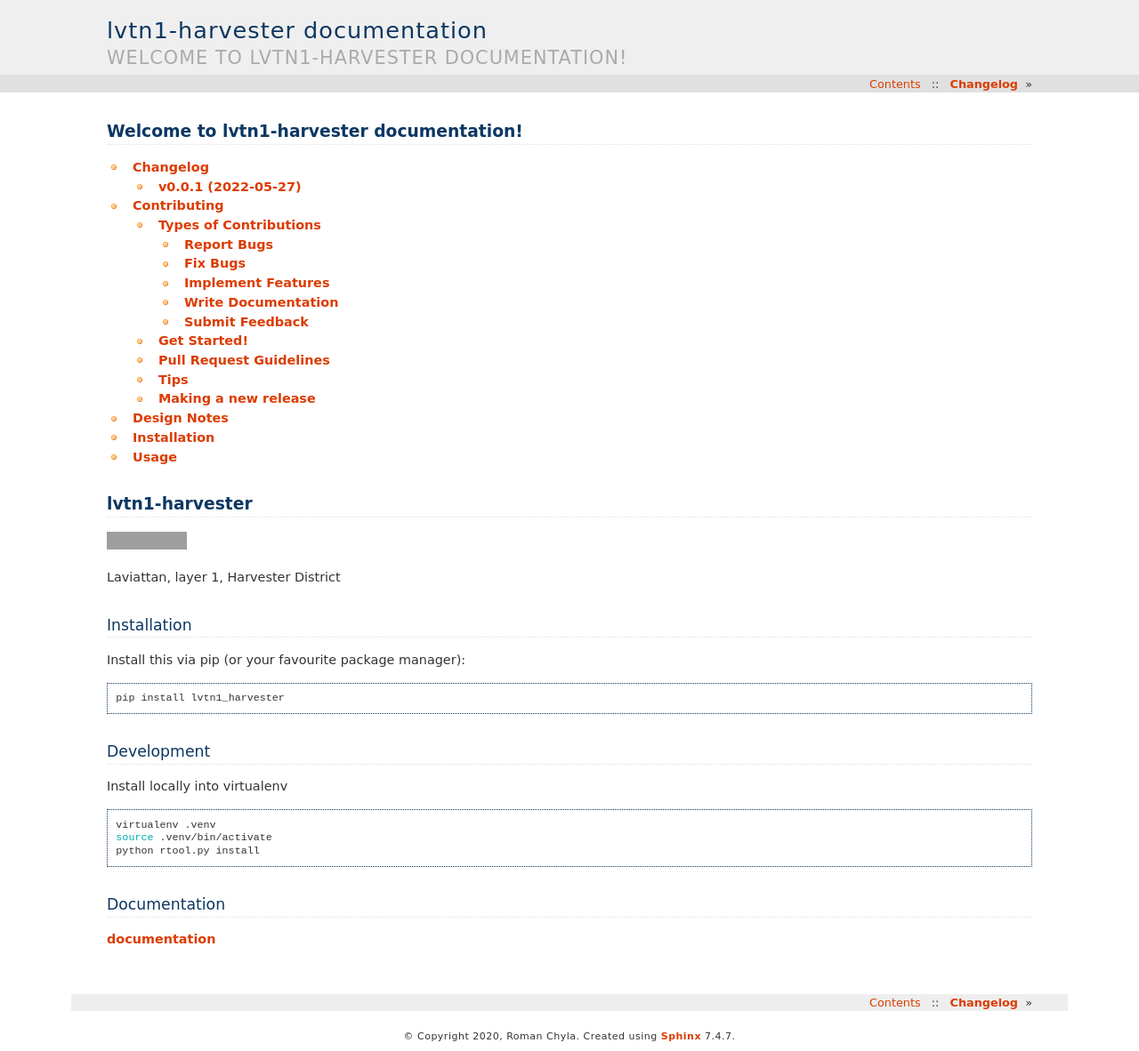
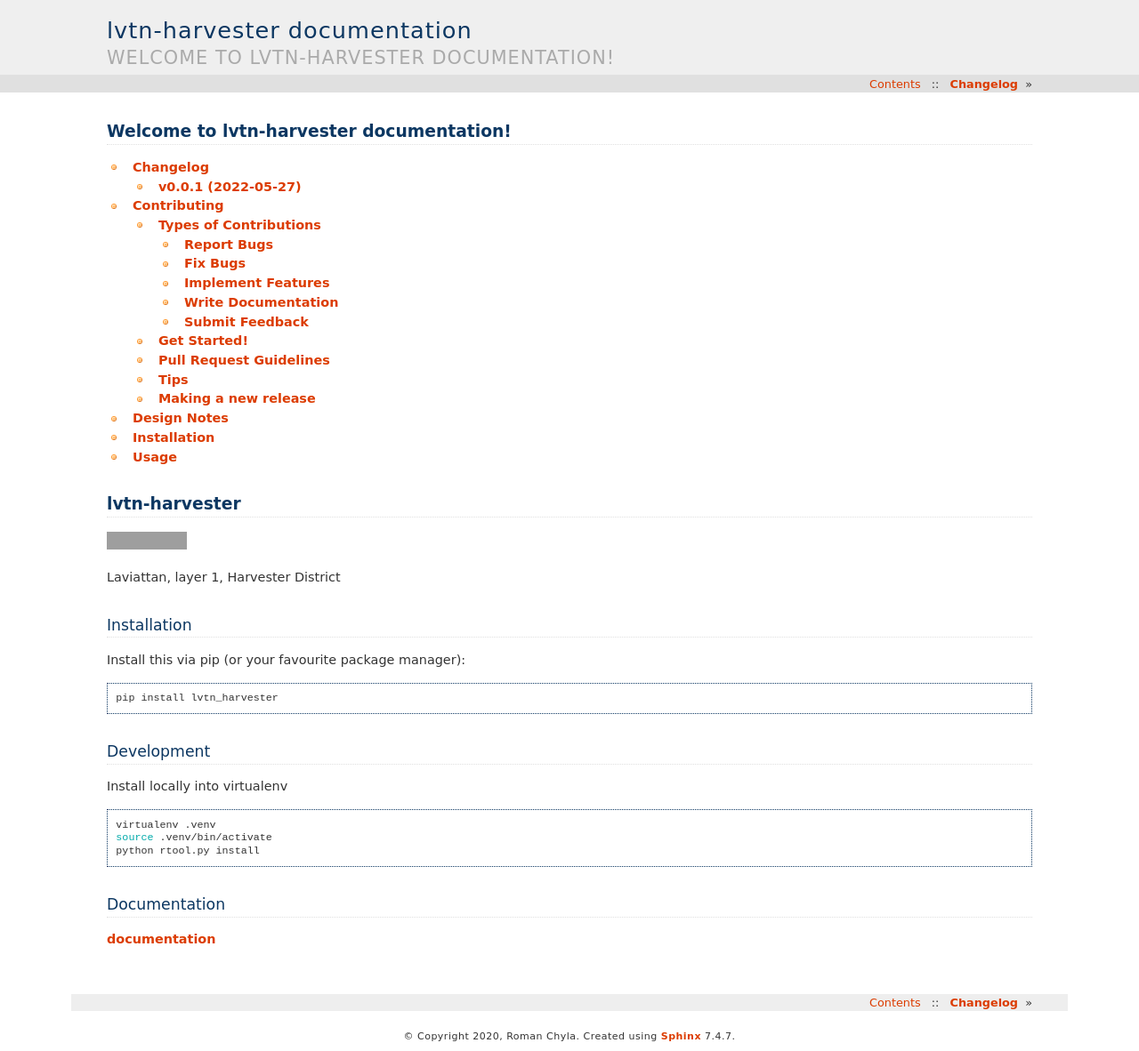
Before and after one commit to adsabs/lvtn-harvester, a Sphinx documentation site: the page built from docs/index.md, in a window 1280 px wide. Shown: the whole page at 89% size. Built offline with Sphinx 7.4.7, drawn with Linux system fonts in a browser that asks for light colours; grey boxes are pictures that could not be loaded.

````diff
--- a/README.md
+++ b/README.md
@@ -1,12 +1,12 @@
-# lvtn1-harvester
+# lvtn-harvester
 
 <p align="center">
 
-![CI Status](https://github.com/adsabs/lvtn1-harvester/actions/workflows/ci.yml/badge.svg)
+![CI Status](https://github.com/adsabs/lvtn-harvester/actions/workflows/ci.yml/badge.svg)
 
   <!--
-  <a href="https://codecov.io/gh/adsabs/lvtn1_harvester">
-    <img src="https://img.shields.io/codecov/c/github/adsabs/lvtn1_harvester.svg?logo=codecov&logoColor=fff&style=flat-square" alt="Test coverage percentage">
+  <a href="https://codecov.io/gh/adsabs/lvtn_harvester">
+    <img src="https://img.shields.io/codecov/c/github/adsabs/lvtn_harvester.svg?logo=codecov&logoColor=fff&style=flat-square" alt="Test coverage percentage">
   </a>
   //-->
 </p>
@@ -18,7 +18,7 @@ Laviattan, layer 1, Harvester District
 Install this via pip (or your favourite package manager):
 
 ```bash
-pip install lvtn1_harvester
+pip install lvtn_harvester
 ```
 
 ## Development
@@ -33,4 +33,4 @@ python rtool.py install
 
 ## Documentation
 
-[documentation](https://lvtn1_harvester.readthedocs.io)
+[documentation](https://lvtn_harvester.readthedocs.io)
--- a/docs/conf.py
+++ b/docs/conf.py
@@ -18,7 +18,7 @@
 
 # -- Project information -----------------------------------------------------
 
-project = "lvtn1-harvester"
+project = "lvtn-harvester"
 copyright = "2020, Roman Chyla"
 author = "Roman Chyla"
 
--- a/docs/index.md
+++ b/docs/index.md
@@ -1,4 +1,4 @@
-# Welcome to lvtn1-harvester documentation!
+# Welcome to lvtn-harvester documentation!
 
 <!---
 For help on documentation syntax, see: https://myst-parser.readthedocs.io/en/latest/syntax/syntax.html
--- a/pyproject.toml
+++ b/pyproject.toml
@@ -5,7 +5,7 @@ description = "Laviattan, layer 1, Harvester District"
 license = { text = "MIT" }
 readme = "README.md"
 repository = "https://github.com/adsabs/lvtn_harvester"
-documentation = "https://lvtn1_harvester.readthedocs.io"
+documentation = "https://lvtn_harvester.readthedocs.io"
 classifiers = [
     "Development Status :: 2 - Pre-Alpha",
     "Intended Audience :: Developers",
@@ -53,6 +53,8 @@ docs = [
     "sphinx-rtd-theme==1.0.0",
 ]
 
+[tool.acutter]
+template = "python_package"
 [tool.semantic_release]
 branch = "main"
 version_toml = "pyproject.toml:project.version"
````
Also changed, not shown: CONTRIBUTING.md (+5 -5 lines), docs/installation.md (+2 -2 lines), docs/usage.md (+1 -1 lines), 1 other file.
